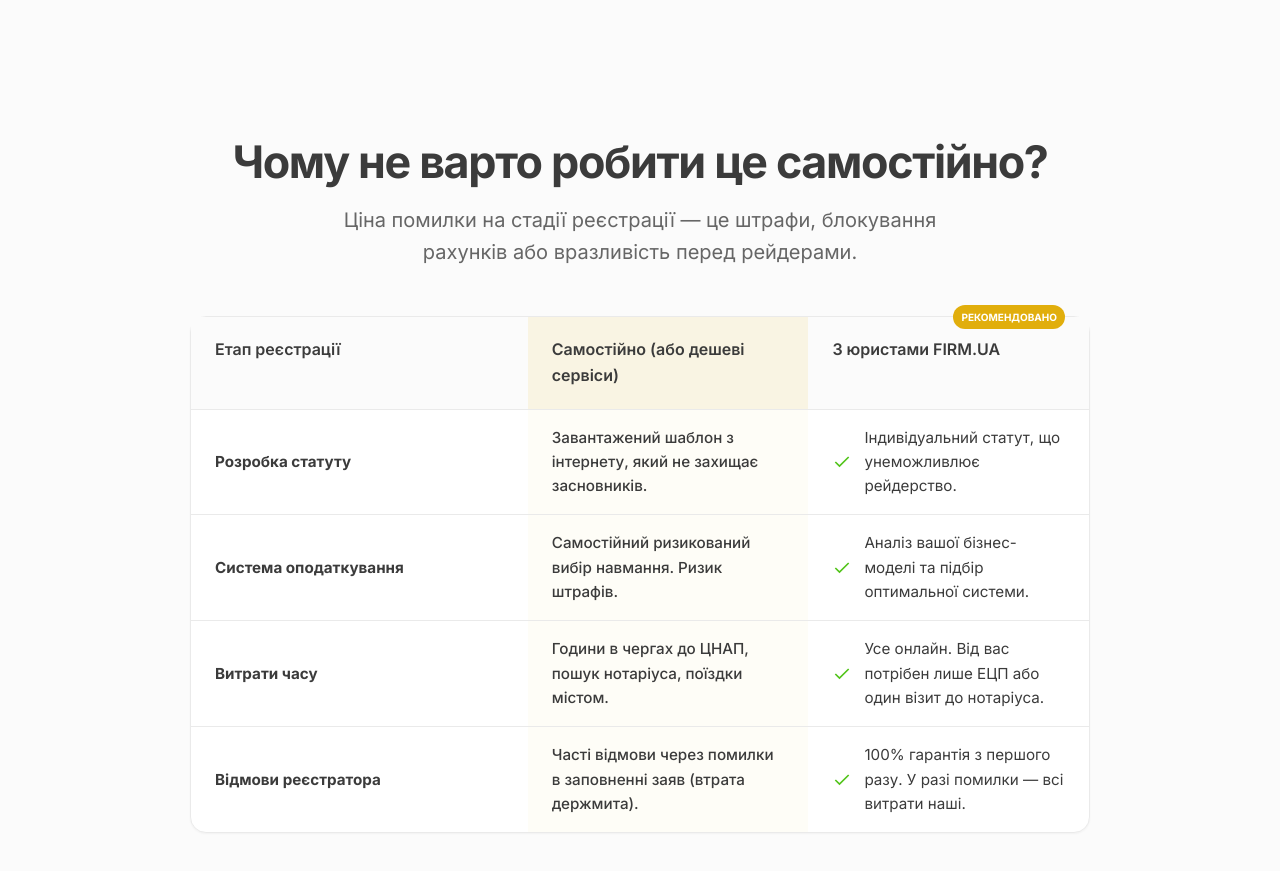
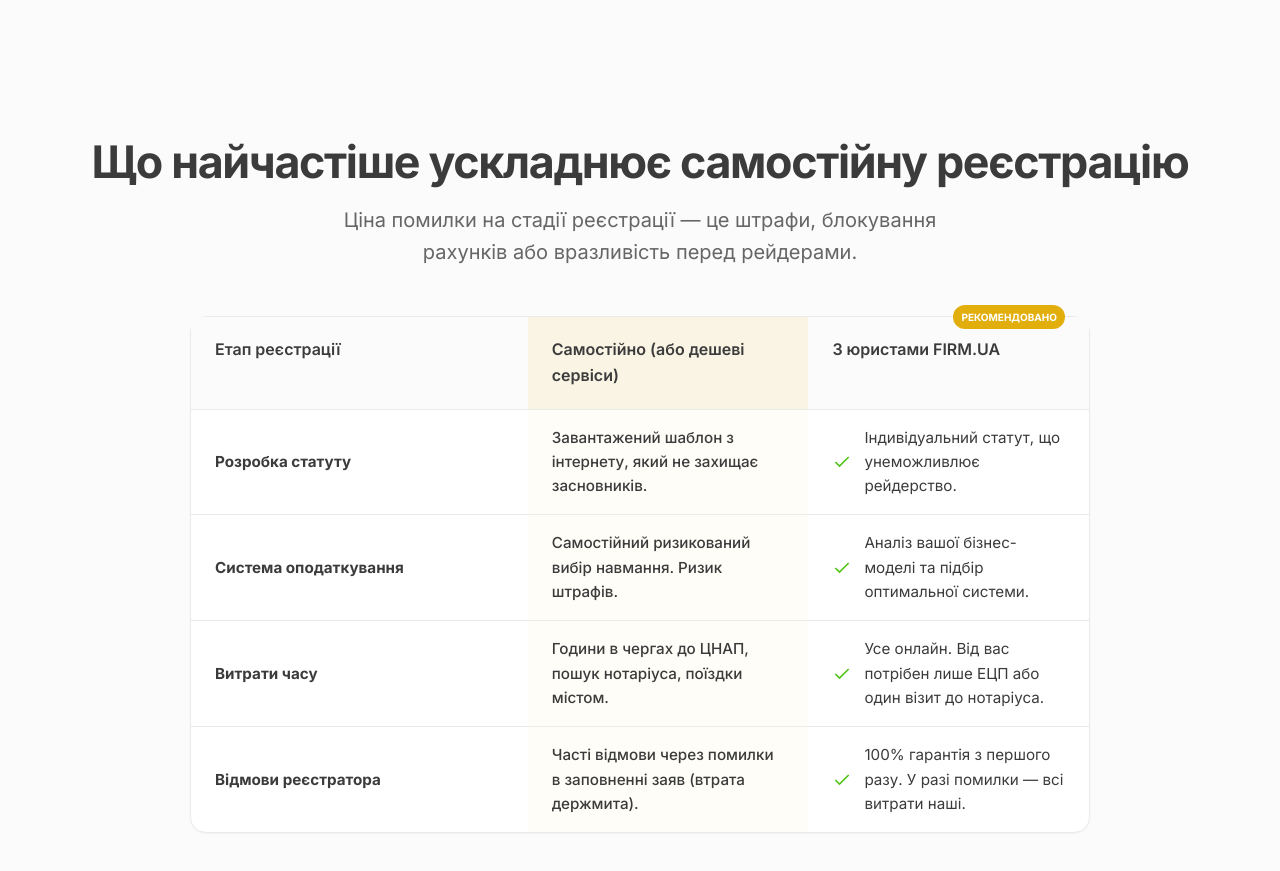
Before and after one commit to zsline/landing-tov, a plain HTML site: page index.html in a window 1280 px wide. Shown: the part 5680-6551 px from the top of the page. Drawn offline with Linux system fonts and the light colour scheme.

Commit message:
final comp

```diff
--- a/index.html
+++ b/index.html
@@ -1915,7 +1915,9 @@
     <!-- COMPARISON -->
     <section class="section section-surface">
       <div class="container">
-        <h2 class="animate-fade-up">Чому не варто робити це самостійно?</h2>
+        <h2 class="animate-fade-up">
+          Що найчастіше ускладнює самостійну реєстрацію
+        </h2>
         <p class="subtitle animate-fade-up delay-1">
           Ціна помилки на стадії реєстрації — це штрафи, блокування рахунків або
           вразливість перед рейдерами.
```
